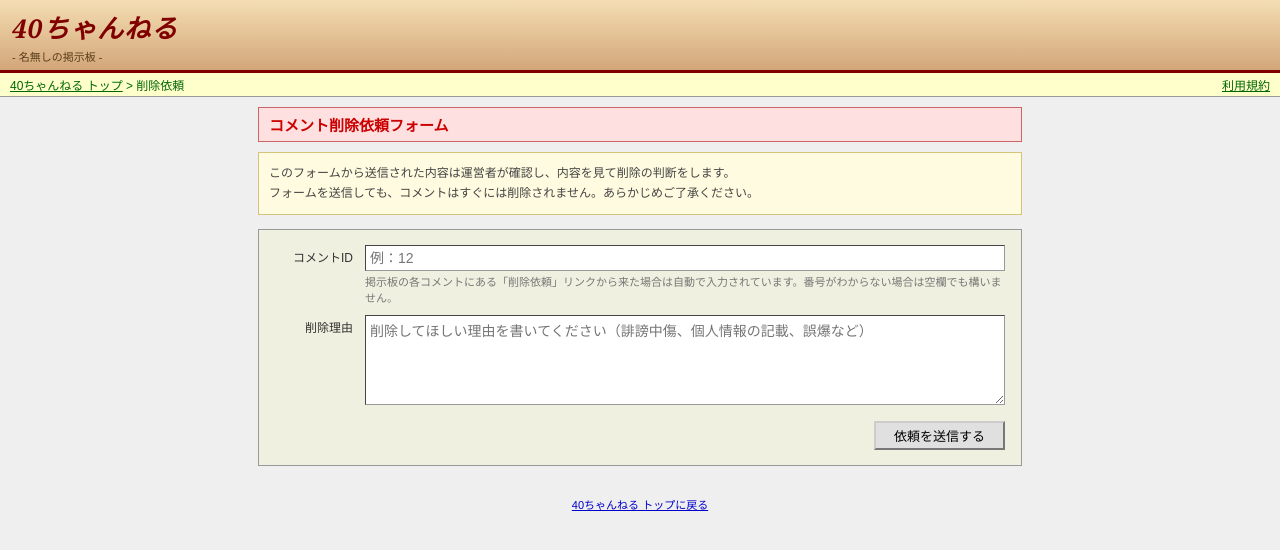
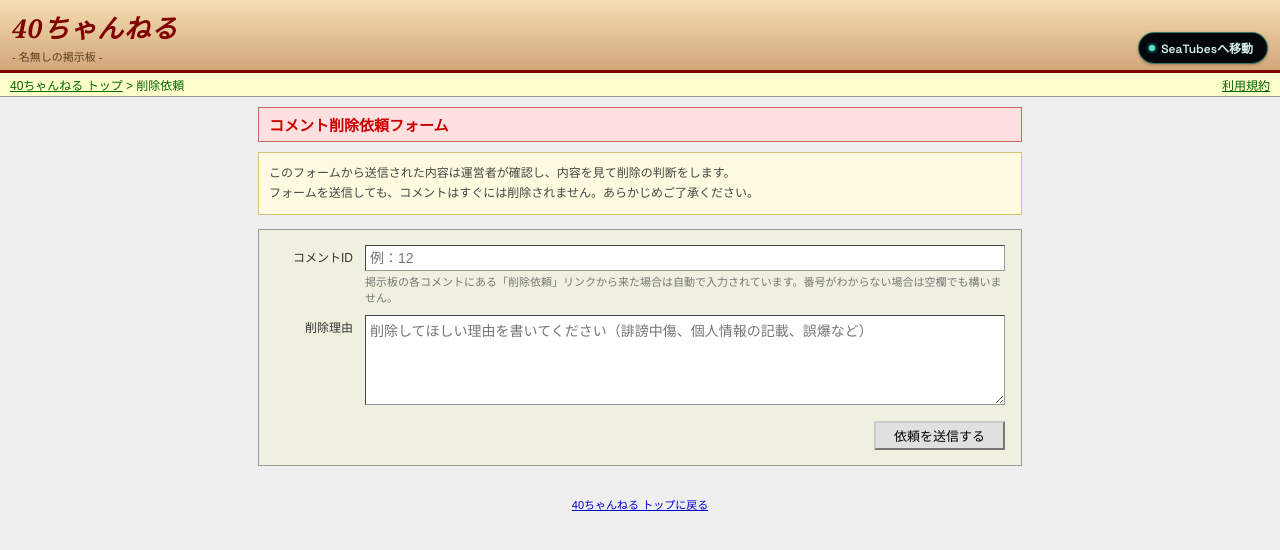
Before and after one commit to 40ch/40ch.github.io, a plain HTML site: page delete.html in a window 1280 px wide. Drawn offline with nearby package versions, Linux system fonts and the light colour scheme.

Commit message:
Add files via upload

```diff
--- a/delete.html
+++ b/delete.html
@@ -6,6 +6,9 @@
 <link rel="icon" href="icon.jpg" type="image/jpeg">
 <link rel="apple-touch-icon" href="icon.jpg">
 <title>削除依頼 - 40ちゃんねる</title>
+<link rel="preconnect" href="https://fonts.googleapis.com">
+<link rel="preconnect" href="https://fonts.gstatic.com" crossorigin>
+<link href="https://fonts.googleapis.com/css2?family=Space+Grotesk:wght@600;700&display=swap" rel="stylesheet">
 <style>
   * { box-sizing: border-box; }
   body {
@@ -22,6 +25,14 @@
     background: linear-gradient(#f5deb3, #d2a679);
     border-bottom: 3px solid #800000;
     padding: 8px 12px 6px;
+    display: flex;
+    align-items: flex-end;
+    justify-content: space-between;
+    gap: 10px;
+    flex-wrap: wrap;
+  }
+  #banner .brand-block {
+    min-width: 0;
   }
   #banner h1 {
     margin: 0;
@@ -35,6 +46,38 @@
     font-size: 11px;
     color: #5a3d1a;
     margin-top: 2px;
+  }
+  #banner .seatubes-btn {
+    display: inline-flex;
+    align-items: center;
+    gap: 6px;
+    background: #03070c;
+    color: #d7f3ee;
+    border: 1px solid rgba(89,230,199,0.5);
+    border-radius: 999px;
+    padding: 6px 14px 6px 10px;
+    font-family: 'Space Grotesk', 'Segoe UI', sans-serif;
+    font-size: 12px;
+    font-weight: 600;
+    text-decoration: none;
+    white-space: nowrap;
+    box-shadow: 0 1px 3px rgba(0,0,0,0.25);
+    flex-shrink: 0;
+  }
+  #banner .seatubes-btn .dot {
+    width: 6px;
+    height: 6px;
+    border-radius: 50%;
+    background: #59e6c7;
+    box-shadow: 0 0 4px #59e6c7;
+    flex-shrink: 0;
+  }
+  #banner .seatubes-btn:hover {
+    background: #0a141f;
+    border-color: #59e6c7;
+  }
+  #banner .seatubes-btn:active {
+    transform: scale(0.97);
   }
 
   #navbar {
@@ -158,8 +201,11 @@
 <body>
 
 <div id="banner">
-  <h1>40ちゃんねる</h1>
-  <div class="tagline">- 名無しの掲示板 -</div>
+  <div class="brand-block">
+    <h1>40ちゃんねる</h1>
+    <div class="tagline">- 名無しの掲示板 -</div>
+  </div>
+  <a href="https://seatubes.40channel.com" class="seatubes-btn"><span class="dot"></span>SeaTubesへ移動</a>
 </div>
 <div id="navbar"><a href="index.html">40ちゃんねる トップ</a> &gt; 削除依頼<span class="navlinks"><a href="termsofservice.html">利用規約</a></span></div>
 
```
Also changed, not shown: index.html (+48 -2 lines).
